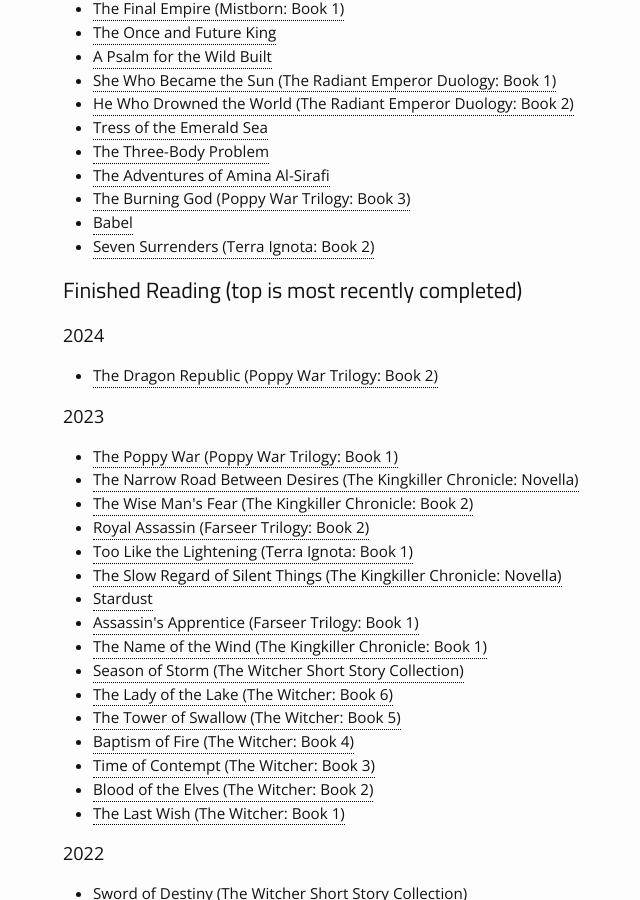
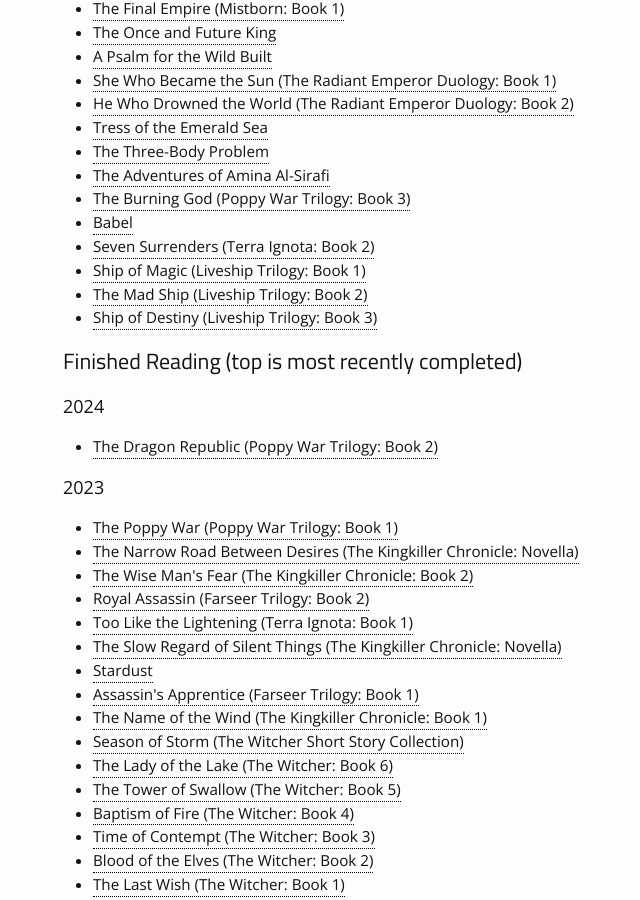
Before and after one commit to noah-curran/noah-curran.github.io, a Jekyll site: the page built from interests/reading.md, in a window 1280 px wide and 900 px high, scrolled down 1038 px. Shown: the whole window, without its empty margins (132-772 px from the left). Built offline with Jekyll 4.4.1, drawn with Linux system fonts in a browser that asks for light colours.

Commit message:
add liveship trilogy to booklist

```diff
--- a/interests/reading.md
+++ b/interests/reading.md
@@ -71,6 +71,9 @@ getting to know me.
 - {% include tooltip.html title="The Burning God (Poppy War Trilogy: Book 3)" author="R. F. Kuang" %}
 - {% include tooltip.html title="Babel" author="R. F. Kuang" %}
 - {% include tooltip.html title="Seven Surrenders (Terra Ignota: Book 2)" author="Ada Palmer" %}
+- {% include tooltip.html title="Ship of Magic (Liveship Trilogy: Book 1)" author="Robin Hobb" %}
+- {% include tooltip.html title="The Mad Ship (Liveship Trilogy: Book 2)" author="Robin Hobb" %}
+- {% include tooltip.html title="Ship of Destiny (Liveship Trilogy: Book 3)" author="Robin Hobb" %}
 
 ## Finished Reading (top is most recently completed)
 
```
